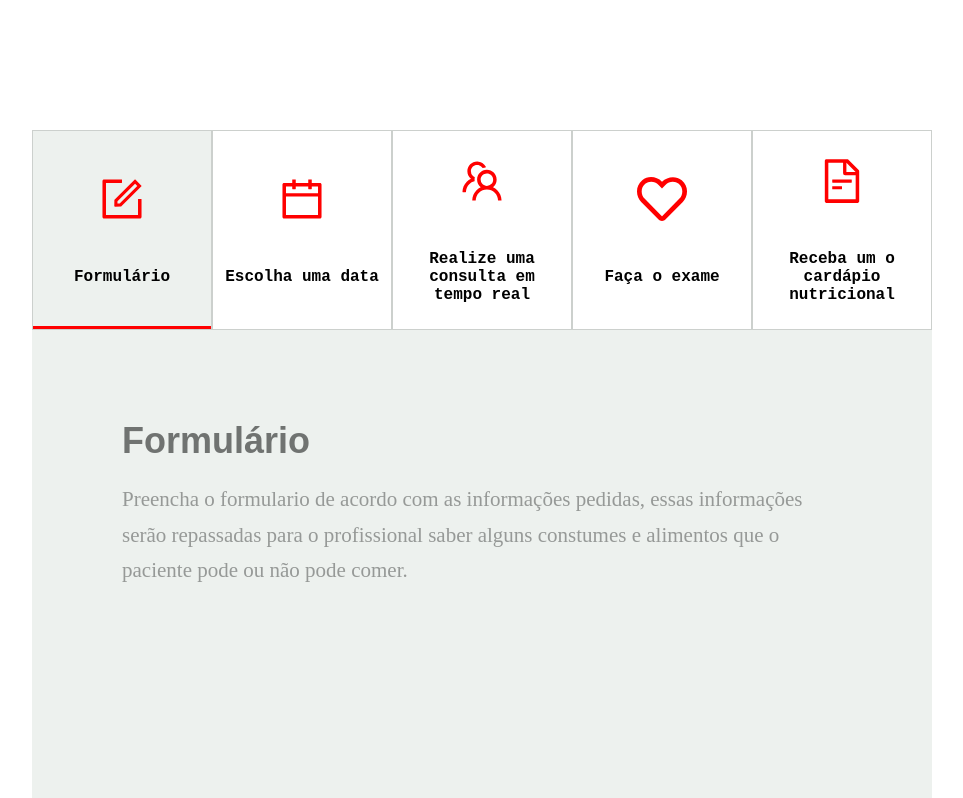
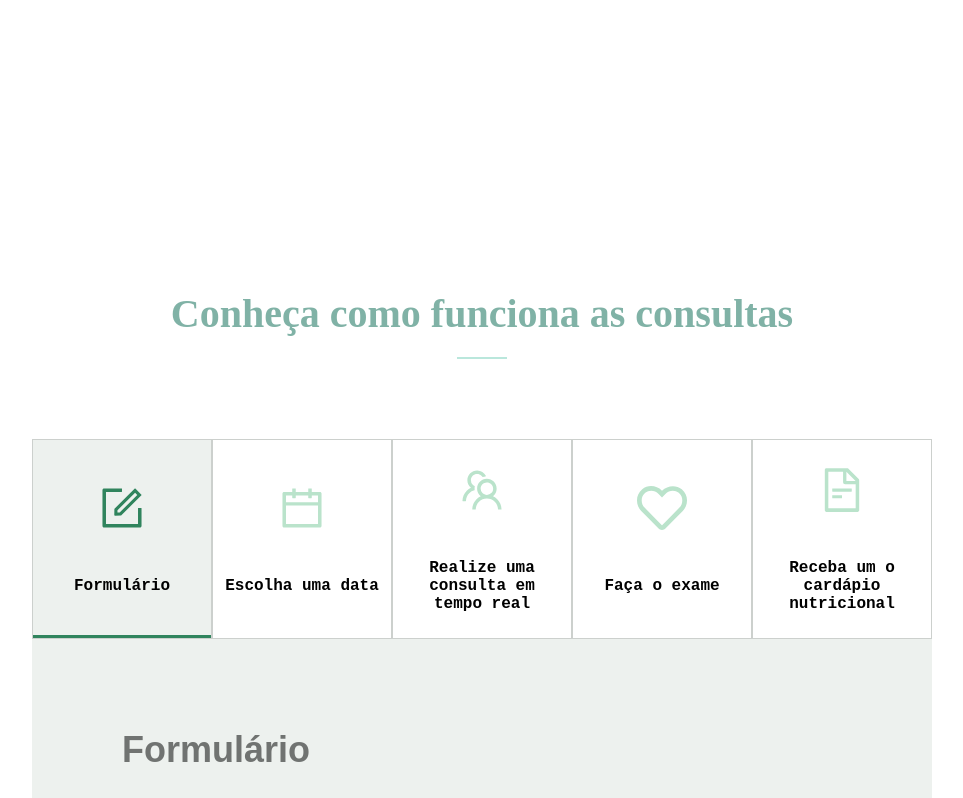
Before and after one commit to Nadoti/TCC, a Next.js app: page / in a window 1280 px wide. Shown: the part 2280-3078 px from the top of the page, without its empty margins (158-1121 px from the left). Built offline with nearby package versions, Linux system fonts and the light colour scheme.

Commit message:
correções na pagina Principal

```diff
--- a/src/components/home/howWorkQuery/HowWorkQuery.jsx
+++ b/src/components/home/howWorkQuery/HowWorkQuery.jsx
@@ -37,7 +37,9 @@ export function HowWorkQuery() {
 
   return (
     <S.Container>
+
       <S.Content>
+        <h2>Conheça como funciona as consultas</h2>
         <S.Options>
           {options?.map((option) => (
             <div key={option.id} className={option.class}>
--- a/src/components/home/howWorkQuery/styles.jsx
+++ b/src/components/home/howWorkQuery/styles.jsx
@@ -3,13 +3,30 @@ import styled from "styled-components";
 
 export const Container = styled.section`
   max-width: 900px;
-  margin: 200px auto auto auto;
+  margin: 300px auto auto auto;
 
 
 `
 
 export const Content = styled.div`
   width: 100%;
+  margin-top: 60px;
+
+  h2 {
+    font-size: 40px;
+    color: #80B2A6;
+    text-align: center;
+    padding: 60px 0;
+
+    &::after {
+      content: '';
+      width: 50px;
+      height: 2px;
+      background: #BAE7DC;
+      display: block;
+      margin: 20px auto;
+    }
+  }
 
 `
 
@@ -49,7 +66,7 @@ export const Options = styled.div`
       margin-bottom: 40px;
 
       svg {
-        color: red;
+        color: #BAE3CB;
       }
     }
 
@@ -63,9 +80,20 @@ export const Options = styled.div`
       display: block;
       width: 100%;
       height: 3px;
-      background: red;
+      background: #30845D;
       position: absolute;
       bottom: 0;
+    }
+
+    &.ativo {
+      cursor: auto;
+
+      span {
+        svg {
+          color: #30845D;
+          scale: none;
+        }
+      }
     }
   }
 `
```
